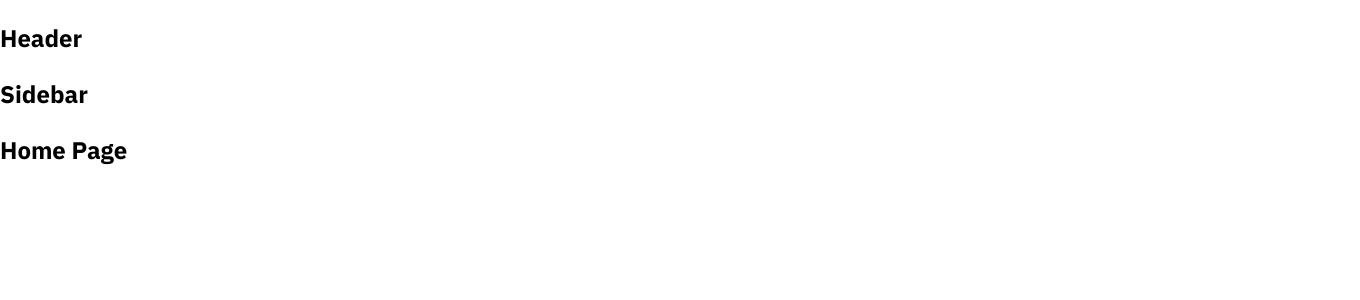
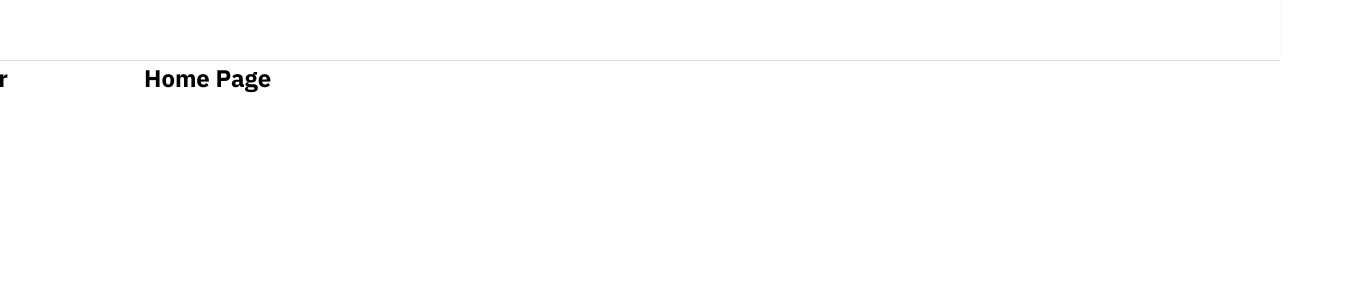
Before and after one commit to lethanhloi2511/Tiktok-ui, a React (Create React App) app: page / in a window 1280 px wide. Shown: the top 300 px of the page, 1360 px wide, since content can reach past the window. Built offline with nearby package versions, Linux system fonts and the light colour scheme.

Commit message:
Dựng khung Layout mặc định

```diff
--- a/package.json
+++ b/package.json
@@ -6,6 +6,7 @@
     "@testing-library/jest-dom": "^5.17.0",
     "@testing-library/react": "^13.4.0",
     "@testing-library/user-event": "^13.5.0",
+    "classnames": "^2.3.2",
     "normalize.css": "^8.0.1",
     "react": "^18.2.0",
     "react-dom": "^18.2.0",
--- a/src/components/GlobalStyles/GlobalStyles.scss
+++ b/src/components/GlobalStyles/GlobalStyles.scss
@@ -2,10 +2,16 @@
 // @import url('https://fonts.googleapis.com/css2?family=IBM+Plex+Sans:wght@300;400;500;600;700&family=Poppins:wght@400;500;600&display=swap');
 @import url('https://fonts.googleapis.com/css2?family=IBM+Plex+Sans:ital,wght@0,100;0,400;0,500;0,600;0,700;1,300;1,400&display=swap');
 :root{
-    $primary: #fe2c55
+    $primary: #fe2c55;
+
+    // Default Layout
+    --default-layout-header-height: 60px;
+    --default-layout-width: 1440px;
 }
 * {
     box-sizing: border-box;
+    margin: 0;
+    padding: 0;
 }
 
 html {
--- /dev/null
+++ b/src/components/Layout/DefaultLayout/DefaultLayout.module.scss
@@ -0,0 +1,14 @@
+.wrapper {
+    display: flex;
+    flex-direction: column;
+    align-items: center;
+}
+
+    .container {
+        width: var(--default-layout-width);
+        display: flex;
+    }
+        .content {
+            flex: 1;
+            // width: 806px;
+        }
--- /dev/null
+++ b/src/components/Layout/DefaultLayout/Sidebar/Sidebar.module.scss
@@ -0,0 +1,3 @@
+.wrapper {
+    width: 224px;
+}
--- a/src/components/Layout/DefaultLayout/Sidebar/index.js
+++ b/src/components/Layout/DefaultLayout/Sidebar/index.js
@@ -1,4 +1,12 @@
+import classNames from 'classnames/bind';
+import styles from './Sidebar.module.scss';
+
+const cx = classNames.bind(styles);
 function Sidebar() {
-    return <h2>Sidebar</h2>;
+    return (
+        <aside className={cx('wrapper')}>
+            <h2>Sidebar</h2>
+        </aside>
+    );
 }
 export default Sidebar;
--- a/src/components/Layout/DefaultLayout/index.js
+++ b/src/components/Layout/DefaultLayout/index.js
@@ -1,13 +1,16 @@
+import classNames from 'classnames/bind';
+import styles from './DefaultLayout.module.scss';
 import Header from '../components/Header';
 import Sidebar from './Sidebar';
 
+const cx = classNames.bind(styles);
 function DefaultLayout({ children }) {
     return (
-        <div>
+        <div className={cx('wrapper')}>
             <Header />
-            <div className="container">
+            <div className={cx('container')}>
                 <Sidebar />
-                <div className="content">{children}</div>
+                <div className={cx('content')}>{children}</div>
             </div>
         </div>
     );
--- a/src/components/Layout/HeaderOnly/index.js
+++ b/src/components/Layout/HeaderOnly/index.js
@@ -1,6 +1,6 @@
 import Header from '../components/Header';
 
-function DefaultLayout({ children }) {
+function HeaderOnly({ children }) {
     return (
         <div>
             <Header />
@@ -10,4 +10,4 @@
         </div>
     );
 }
-export default DefaultLayout;
+export default HeaderOnly;
--- /dev/null
+++ b/src/components/Layout/components/Header/Header.module.scss
@@ -0,0 +1,12 @@
+.wrapper {
+    width: 100%;
+    height: var(--default-layout-header-height, 60px);
+    // box-shadow: rgba(255, 255, 255, 0.12) 0px 1px 1px;
+    box-shadow: 0px 1px 1px rgb(0 0 0 / 12%);
+    display: flex;
+    justify-content: center;
+}
+    .inner {
+        height: 100%;
+        width: var(--default-layout-width);
+    }
--- a/src/components/Layout/components/Header/index.js
+++ b/src/components/Layout/components/Header/index.js
@@ -1,4 +1,12 @@
+import classNames from 'classnames/bind';
+import styles from './Header.module.scss';
+
+const cx = classNames.bind(styles);
 function Header() {
-    return <h2>Header</h2>;
+    return (
+        <header className={cx('wrapper')}>
+            <div className={cx('inner')}></div>
+        </header>
+    );
 }
 export default Header;
```
Also changed, not shown: 1 other file (tests, documents, lock files or other folders).
